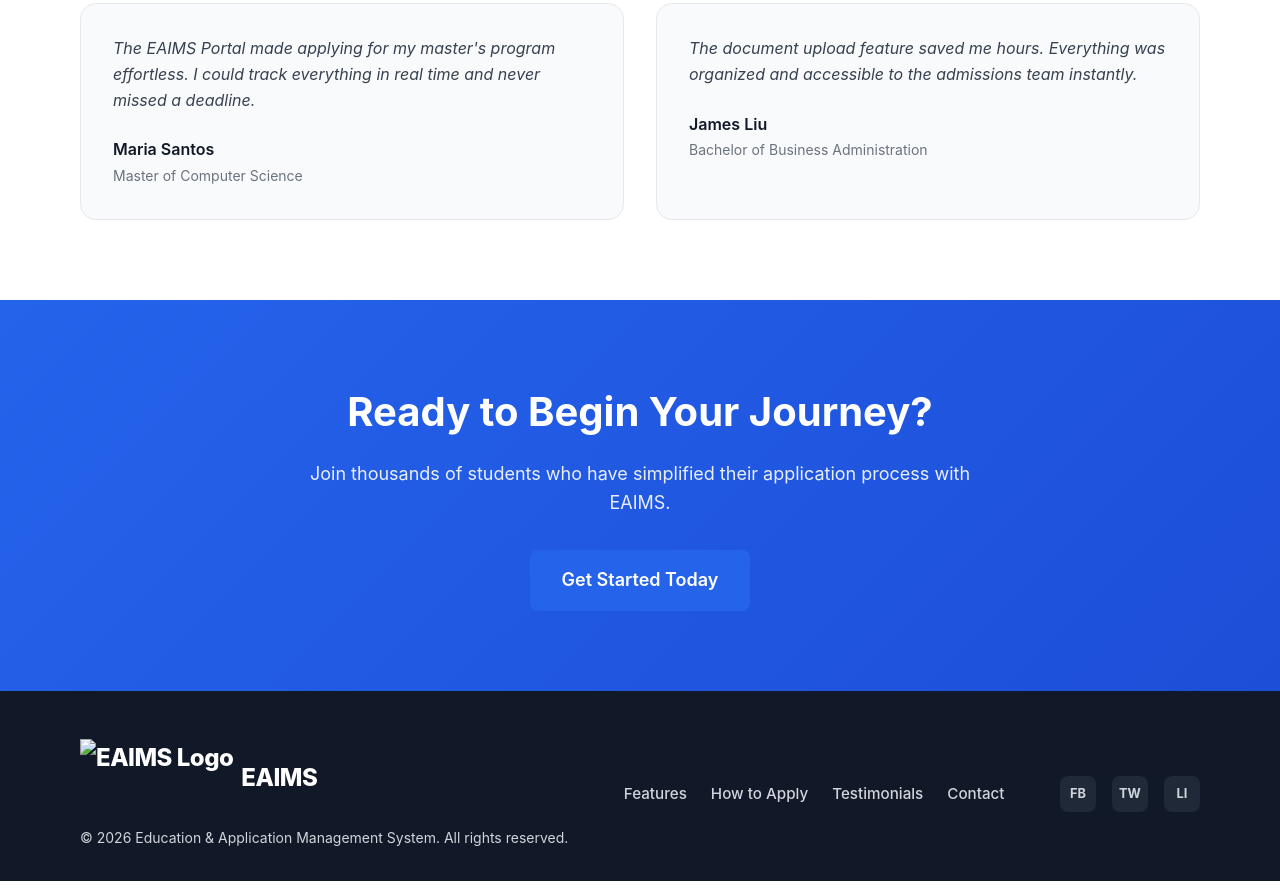
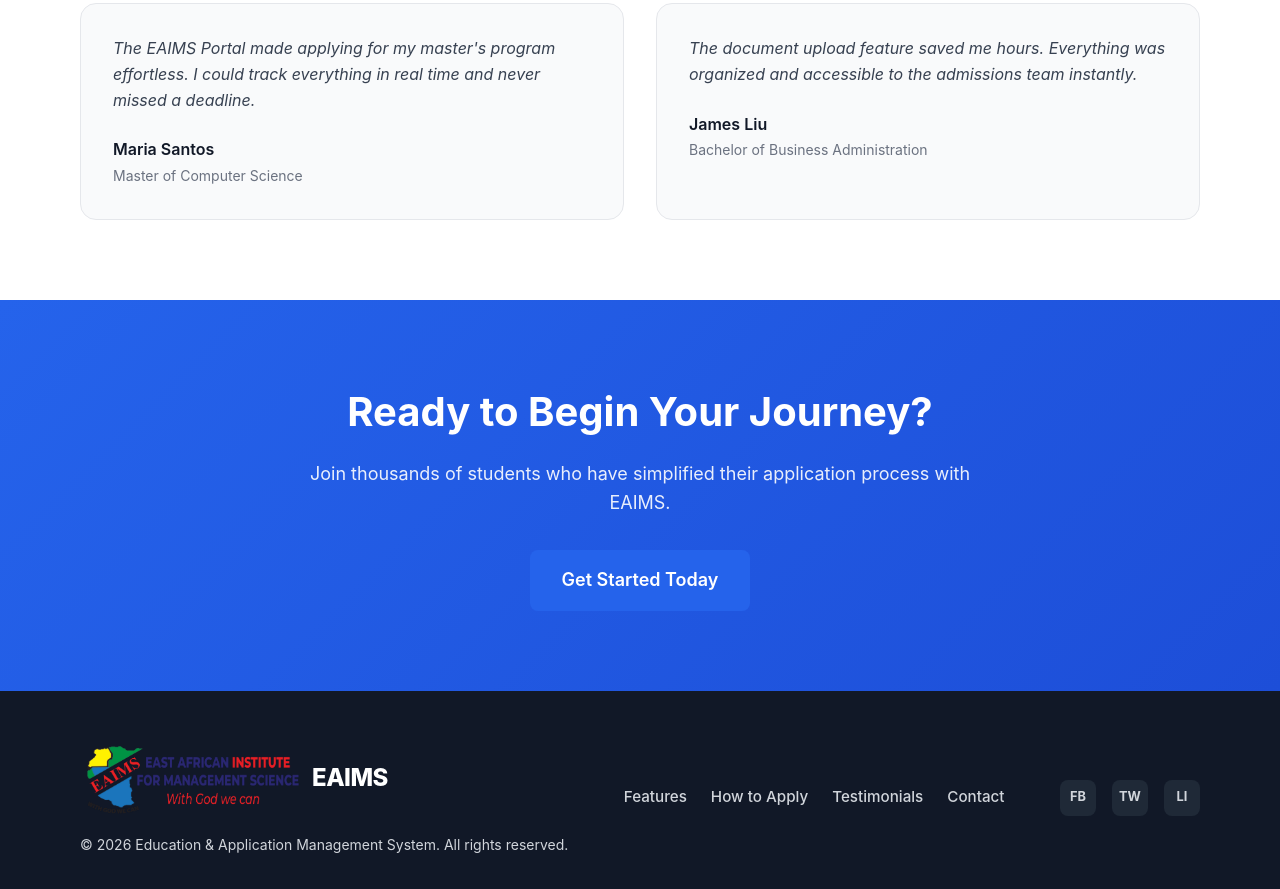
Before and after one commit to nelly256/EAIMS-Application-portal, a plain HTML site: page index.html in a window 1280 px wide. Shown: the part 2084-2973 px from the top of the page. Drawn offline with Linux system fonts and the light colour scheme.

Commit message:
fix: add EAIMS logo image file and fix path reference

```diff
--- a/index.html
+++ b/index.html
@@ -143,7 +143,7 @@
     <div class="container footer-inner">
       <div class="footer-brand">
       <a href="/" class="logo">
-        <img src="Untitled-1.jpg" alt="EAIMS Logo" class="logo-img" />
+        <img src="untitled-1.jpg" alt="EAIMS Logo" class="logo-img" />
         EAIMS
       </a>
         <p class="footer-copy">© 2026 Education & Application Management System. All rights reserved.</p>
```
Also changed, not shown: logo.jpg (added), untitled-1.jpg (added).
